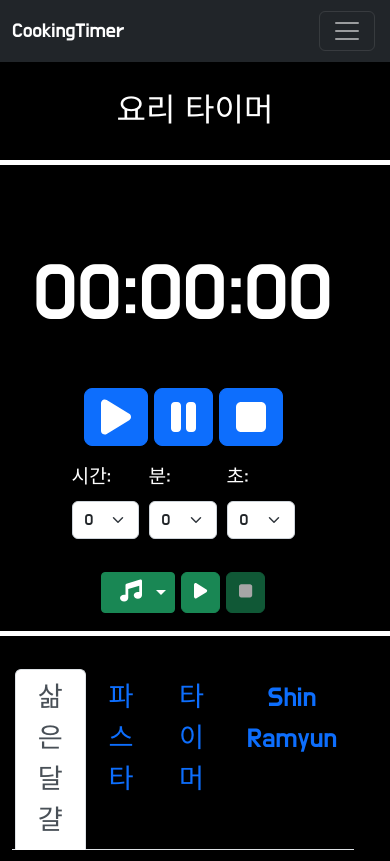
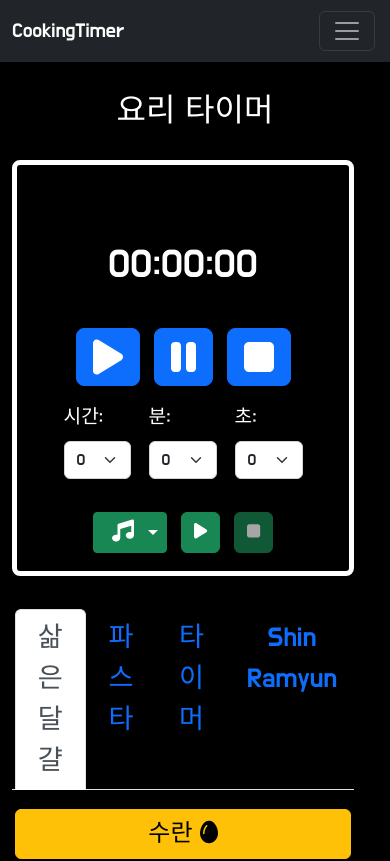
Before and after one commit to junkimkim/cookingtimer, a React (Create React App) app: page / in a window 390 px wide. Shown: the top 861 px of the page. Built offline with nearby package versions, Linux system fonts and the light colour scheme.

Commit message:
커서에서 ai로 기능 정리

```diff
--- a/src/components/EggTimer.js
+++ b/src/components/EggTimer.js
@@ -105,10 +105,11 @@ const EggTimer = ({ labels, hms, pastaNames, degreeNames, timeLabel }) => {
     return () => clearInterval(timer);
   }, [timerActive, timeLeft, duration]);
 
-  //알람 울리기
+  //알람 울리기 및 타이머 종료 상태로 전환
   useEffect(() => {
     if (timeLeft === 0 && timerActive && hasTimerStarted) {
       playSound();
+      setTimerActive(false);
     }
   }, [timeLeft, timerActive, hasTimerStarted]);
 
@@ -125,11 +126,13 @@ const EggTimer = ({ labels, hms, pastaNames, degreeNames, timeLabel }) => {
     }
   };
 
-  //시간 업데이트
+  //시간 업데이트 (프리셋 선택 시 남은 시간·드롭다운 동기화)
   useEffect(() => {
-    clearInterval(formatTime);
     setTimeLeft(duration);
-    setTimerActive(true);
+    setTimerActive(duration > 0);
+    setHours(Math.floor(duration / 3600));
+    setMinutes(Math.floor((duration % 3600) / 60));
+    setSeconds(duration % 60);
   }, [duration]);
 
   //타이머
@@ -189,9 +192,8 @@ const EggTimer = ({ labels, hms, pastaNames, degreeNames, timeLabel }) => {
 
   return (
     <>
-      <Row>
-        <Col></Col>
-        <Col className="timer-container">
+      <Row className="justify-content-center">
+        <Col xs={12} md={10} lg={8} xl={6} className="timer-container">
           <Stack className="timer">
             <Row>
               <Col className="mainTimer">
@@ -204,13 +206,12 @@ const EggTimer = ({ labels, hms, pastaNames, degreeNames, timeLabel }) => {
               </Col>
             </Row>
 
-            <Row>
+            <Row className="justify-content-center justify-content-md-start">
               <Col
-                style={{
-                  display: "flex",
-                  justifyContent: "center",
-                  marginTop: "20px",
-                }}
+                xs={12}
+                md="auto"
+                className="d-flex justify-content-center flex-wrap gap-2"
+                style={{ marginTop: "20px" }}
               >
                 <Button
                   size="lg"
@@ -220,7 +221,7 @@ const EggTimer = ({ labels, hms, pastaNames, degreeNames, timeLabel }) => {
                       setTimerActive(true);
                     } else {
                       const totalSeconds =
-                        hours * 3600 + minutes * 60 + seconds;
+                        Number(hours) * 3600 + Number(minutes) * 60 + Number(seconds);
                       setTimeLeft(totalSeconds);
                       setTimerActive(true);
                     }
@@ -246,14 +247,21 @@ const EggTimer = ({ labels, hms, pastaNames, degreeNames, timeLabel }) => {
                 </Button>
               </Col>
 
-              <Col className="d-flex align-items-center">
+              <Col
+                xs={12}
+                md="auto"
+                className="d-flex align-items-center justify-content-center flex-wrap gap-2"
+              >
                 <Form.Group
                   controlId="hours-dropdown"
                   className="timer-dropdown"
                   inline="true"
                 >
                   <Form.Label>{`${hms.hour}:`}</Form.Label>
-                  <Form.Select onChange={(e) => setHours(e.target.value)}>
+                  <Form.Select
+                    value={Number(hours)}
+                    onChange={(e) => setHours(Number(e.target.value))}
+                  >
                     {[...Array(24)].map((_, i) => (
                       <option key={i} value={i}>
                         {i}
@@ -267,7 +275,10 @@ const EggTimer = ({ labels, hms, pastaNames, degreeNames, timeLabel }) => {
                   inline="true"
                 >
                   <Form.Label>{`${hms.minute}:`}</Form.Label>
-                  <Form.Select onChange={(e) => setMinutes(e.target.value)}>
+                  <Form.Select
+                    value={Number(minutes)}
+                    onChange={(e) => setMinutes(Number(e.target.value))}
+                  >
                     {[...Array(60)].map((_, i) => (
                       <option key={i} value={i}>
                         {i}
@@ -281,7 +292,10 @@ const EggTimer = ({ labels, hms, pastaNames, degreeNames, timeLabel }) => {
                   inline="true"
                 >
                   <Form.Label>{`${hms.second}:`}</Form.Label>
-                  <Form.Select onChange={(e) => setSeconds(e.target.value)}>
+                  <Form.Select
+                    value={Number(seconds)}
+                    onChange={(e) => setSeconds(Number(e.target.value))}
+                  >
                     {[...Array(60)].map((_, i) => (
                       <option key={i} value={i}>
                         {i}
@@ -291,7 +305,11 @@ const EggTimer = ({ labels, hms, pastaNames, degreeNames, timeLabel }) => {
                 </Form.Group>
               </Col>
 
-              <Col className="d-flex align-items-center">
+              <Col
+                xs={12}
+                md="auto"
+                className="d-flex align-items-center justify-content-center flex-wrap gap-2"
+              >
                 <DropdownButton
                   // value={selectedSound}
                   // onClick={handleSoundSelect}
@@ -316,12 +334,10 @@ const EggTimer = ({ labels, hms, pastaNames, degreeNames, timeLabel }) => {
             </Row>
           </Stack>
         </Col>
-        <Col></Col>
       </Row>
 
-      <Row>
-        <Col></Col>
-        <Col className="egg-options" xs={5}>
+      <Row className="justify-content-center">
+        <Col xs={12} md={10} lg={8} className="egg-options">
           <Tabs
             defaultActiveKey={labels.boiledegg}
             style={{ fontSize: "1.7em" }}
@@ -785,7 +801,7 @@ const EggTimer = ({ labels, hms, pastaNames, degreeNames, timeLabel }) => {
                             variant="warning"
                             onClick={() => {
                               setDuration(11 * 60);
-                              setEggNames(pastaNames.rigatoni);
+                              setEggNames(pastaNames.macaroni);
                               window.scrollTo({ top: 0, behavior: "smooth" });
                             }}
                           >
@@ -795,7 +811,7 @@ const EggTimer = ({ labels, hms, pastaNames, degreeNames, timeLabel }) => {
                             variant="warning"
                             onClick={() => {
                               setDuration(12 * 60);
-                              setEggNames(pastaNames.rigatoni);
+                              setEggNames(pastaNames.macaroni);
                               window.scrollTo({ top: 0, behavior: "smooth" });
                             }}
                           >
@@ -805,7 +821,7 @@ const EggTimer = ({ labels, hms, pastaNames, degreeNames, timeLabel }) => {
                             variant="warning"
                             onClick={() => {
                               setDuration(13 * 60);
-                              setEggNames(pastaNames.rigatoni);
+                              setEggNames(pastaNames.macaroni);
                               window.scrollTo({ top: 0, behavior: "smooth" });
                             }}
                           >
@@ -1226,7 +1242,6 @@ const EggTimer = ({ labels, hms, pastaNames, degreeNames, timeLabel }) => {
             </Tab>
           </Tabs>
         </Col>
-        <Col></Col>
       </Row>
     </>
   );
--- a/src/components/StopWatch.js
+++ b/src/components/StopWatch.js
@@ -29,6 +29,11 @@ const StopWatch = () => {
   };
 
   const resetTimer = () => {
+    if (timerId) {
+      clearInterval(timerId);
+      setTimerId(null);
+    }
+    isRunning.current = false;
     setTime(0);
     setLapTime(0);
     setLaps([]);
@@ -56,9 +61,8 @@ const StopWatch = () => {
           <h1>StopWatch</h1>
         </Col>
       </Row>
-      <Row>
-        <Col></Col>
-        <Col className="stop-container">
+      <Row className="justify-content-center">
+        <Col xs={12} md={10} lg={8} className="stop-container">
           <Stack className="stop-timer">
             <Row className="time-passed mainTimer">
               <h3>Elapsed time</h3>
@@ -70,11 +74,9 @@ const StopWatch = () => {
             </Row>
             <Row>
               <Col
-                style={{
-                  justifyContent: "center",
-                  marginTop: "20px",
-                  marginBottom: "20px",
-                }}
+                xs={12}
+                className="d-flex justify-content-center flex-wrap gap-2"
+                style={{ marginTop: "20px", marginBottom: "20px" }}
               >
                 {!timerId && (
                   <>
@@ -111,8 +113,9 @@ const StopWatch = () => {
               </Col>
             </Row>
             {laps.length > 0 && (
-              <Table striped bordered hover variant="dark">
-                <thead>
+              <div className="table-responsive w-100">
+                <Table striped bordered hover variant="dark">
+                  <thead>
                   <tr>
                     <th>#</th>
                     <th>Lap time</th>
@@ -128,11 +131,11 @@ const StopWatch = () => {
                     </tr>
                   ))}
                 </tbody>
-              </Table>
+                </Table>
+              </div>
             )}
           </Stack>
         </Col>
-        <Col></Col>
       </Row>
     </>
   );
--- a/src/index.css
+++ b/src/index.css
@@ -23,7 +23,9 @@ ul li a.active {
   justify-content: center;
   align-items: center;
   min-height: 45vh;
-  width: 50%;
+  width: 100%;
+  margin-left: auto;
+  margin-right: auto;
 }
 
 .stop-container {
@@ -31,7 +33,9 @@ ul li a.active {
   justify-content: center;
   align-items: center;
   min-height: 45vh;
-  width: 70%;
+  width: 100%;
+  margin-left: auto;
+  margin-right: auto;
 }
 
 .stop-timer {
@@ -39,8 +43,10 @@ ul li a.active {
   flex-direction: column;
   align-items: center;
   border: 1px solid white;
-  padding: 0 2rem;
+  padding: 0 1.5rem;
   border-radius: 0.5rem;
+  width: 100%;
+  max-width: 420px;
 }
 
 .timer {
@@ -48,10 +54,20 @@ ul li a.active {
   flex-direction: column;
   align-items: center;
   border: 5px solid white;
-  padding: 0 5rem;
+  padding: 0 1.5rem;
   border-radius: 0.5rem;
-  max-width: 440px; /* Set a minimum width */
-  max-height: 530px; /* Set a minimum height */
+  width: 100%;
+  max-width: 440px;
+  max-height: 530px;
+}
+
+@media (min-width: 768px) {
+  .timer {
+    padding: 0 3rem;
+  }
+  .stop-timer {
+    padding: 0 2rem;
+  }
 }
 
 h2 {
@@ -65,7 +81,7 @@ h2 {
 }
 
 .time-passed {
-  font-size: 5rem;
+  font-size: clamp(2.5rem, 10vw, 5rem);
   margin: 10px;
   padding: 0px;
   text-align: center;
```
Also changed, not shown: 1 other file (tests, documents, lock files or other folders).
